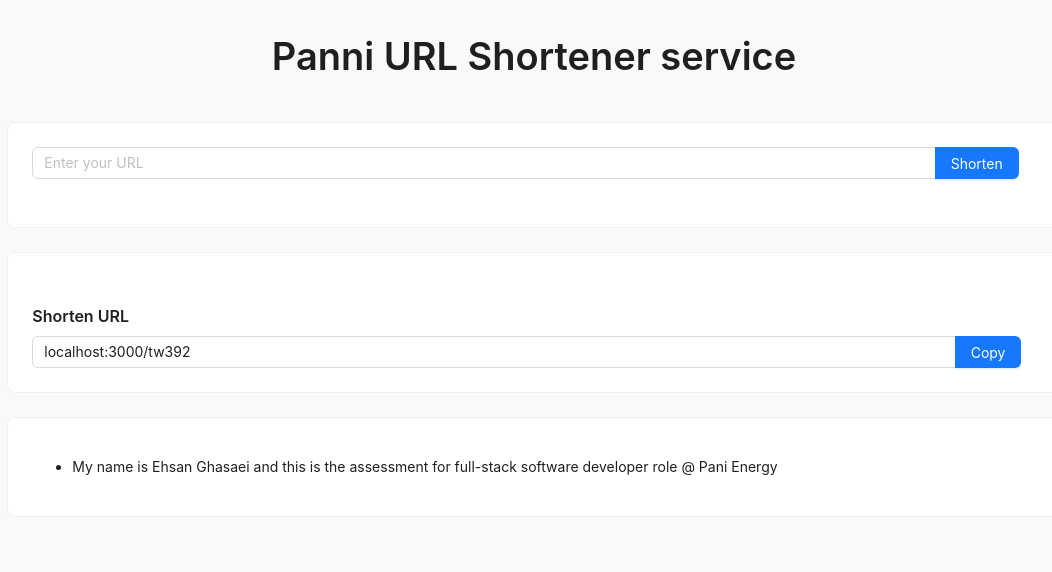
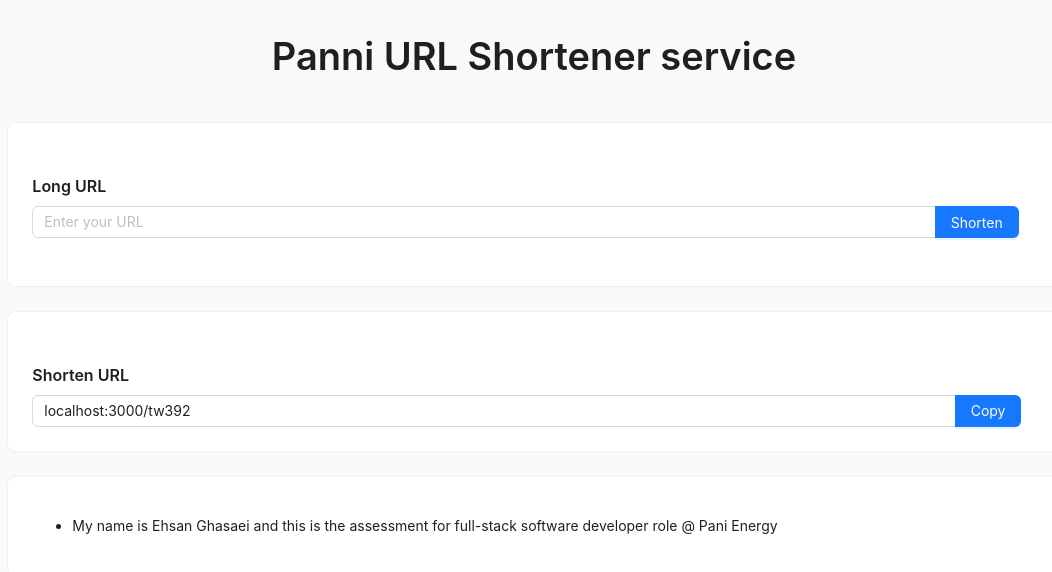
Before and after one commit to Ehsan-Home/URL_shortener, a React (Create React App) app in the folder Front-end/: page / in a window 1280 px wide. Shown: the top 572 px of the page, without its empty margins (106-1158 px from the left). Built offline with nearby package versions, Linux system fonts and the light colour scheme.

Commit message:
InputText
long URL title added

```diff
--- a/Front-end/src/Components/TextInputBox.js
+++ b/Front-end/src/Components/TextInputBox.js
@@ -1,4 +1,6 @@
-import { Button, Card, Col, Divider, Form, Input, Row } from "antd";
+import { Button, Card, Col, Divider, Form, Input, Typography } from "antd";
+
+const { Title } = Typography;
 
 const TextInputBox = () => {
   const [form] = Form.useForm();
@@ -7,6 +9,7 @@
   };
   return (
     <Card>
+      <Title level={5}>Long URL</Title>
       <Form form={form} layout="vertical" onFinish={onFinish}>
         <Form.Item
           name="url"
```
